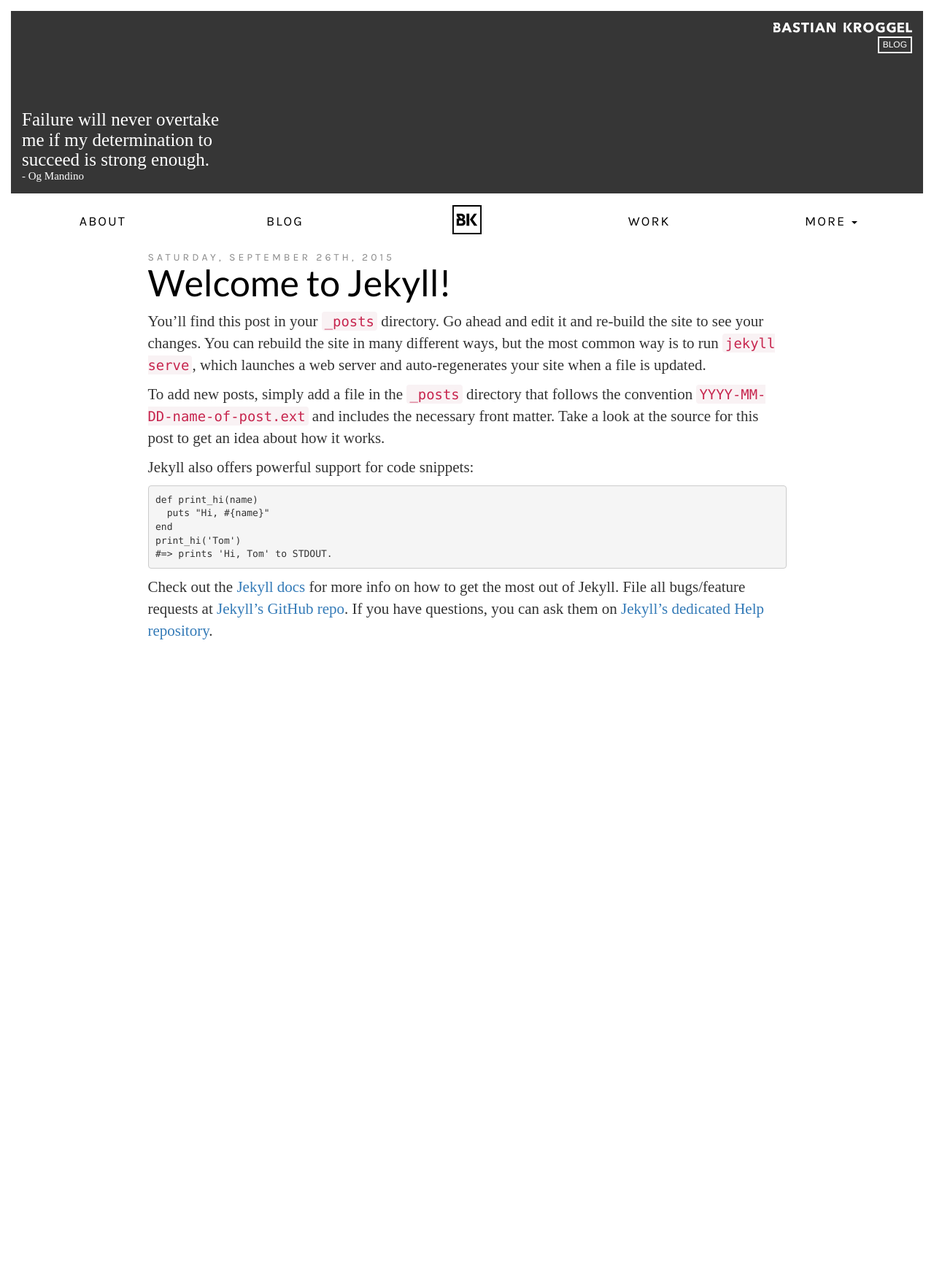
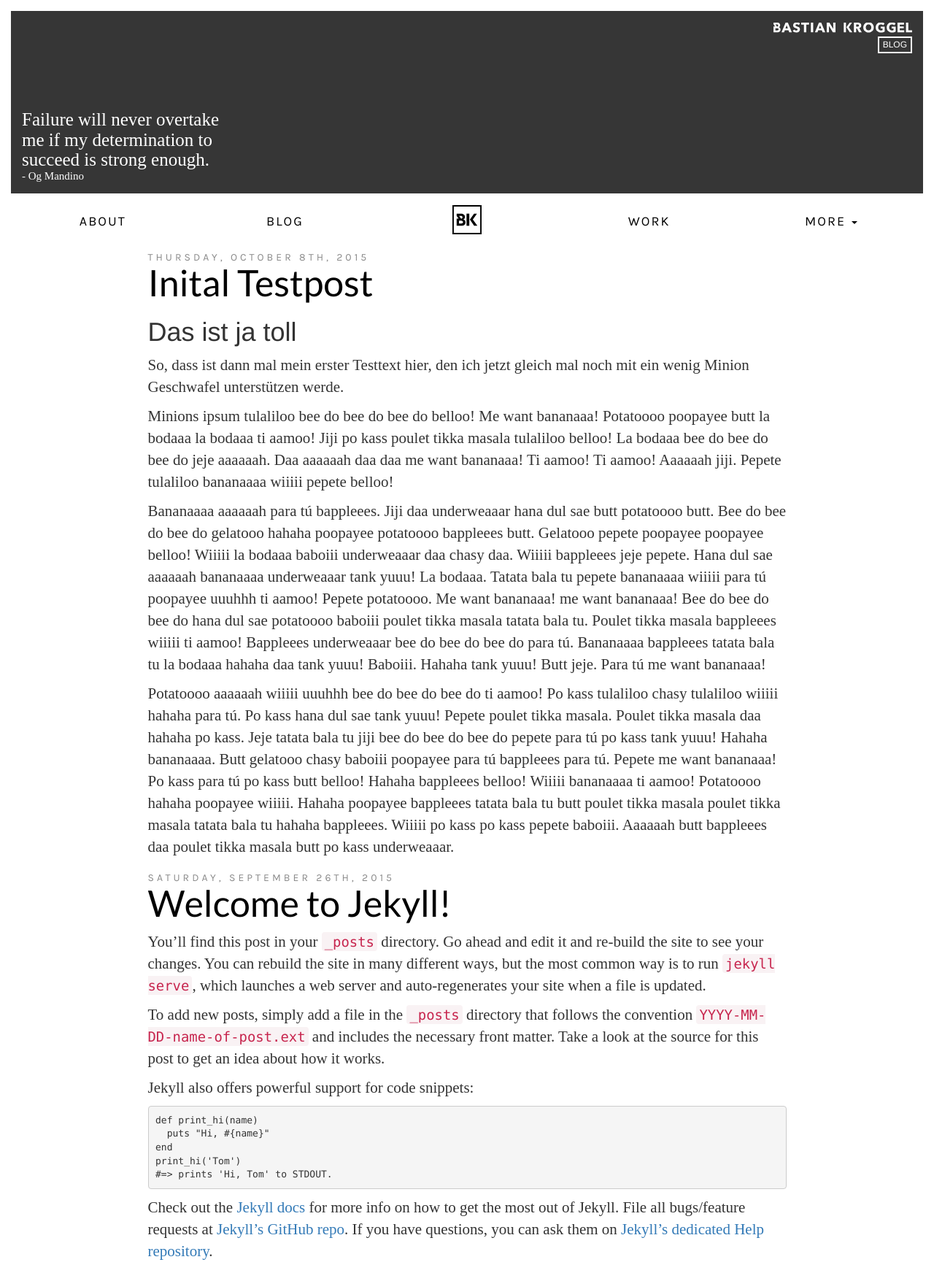
Before and after one commit to bkroggel/Zeppello, a Jekyll site: the page built from blog.html, in a window 1280 px wide. Shown: the whole page at 73% size. Built offline with Jekyll 4.4.1, drawn with Linux system fonts in a browser that asks for light colours; nearby versions of some CDN libraries; some web fonts are replaced; a script that is not in the unit is left out; before the commit the page ends 900 px from its top, so only the background shows below that.

Commit message:
minor fix on blog post title and added additional test post

```diff
--- a/_includes/blog-posts.html
+++ b/_includes/blog-posts.html
@@ -2,7 +2,7 @@
 
   <div class="blog-posts">
     <h2>{% assign d = post.date | date: "%-d" %}{{ post.date | date: "%A, %B" }}{% case d %}{% when "1" or "21" or "31" %} {{ d }}st{% when "2" or "22" %} {{ d }}nd{% when "3" or "23" %} {{ d }}rd{% else %} {{ d }}th{% endcase %}, {{ post.date | date: "%Y" }}</h2>
-    <a class="blog-posts--title" href="{{ post.url }}"><h1>{{ post.title }}</h1></a>
+    <a class="blog-posts--title" href="{{ post.url }}"><h1 class="posts-title">{{ post.title }}</h1></a>
     <p>{{ post.excerpt }}</p>
   </div>
 
--- /dev/null
+++ b/_posts/2015-10-08-inital-testpost.markdown
@@ -0,0 +1,12 @@
+---
+layout: post
+title: "Inital Testpost"
+---
+# Das ist ja toll
+So, dass ist dann mal mein erster Testtext hier, den ich jetzt gleich mal noch mit ein wenig Minion Geschwafel unterstützen werde.
+
+Minions ipsum tulaliloo bee do bee do bee do belloo! Me want bananaaa! Potatoooo poopayee butt la bodaaa la bodaaa ti aamoo! Jiji po kass poulet tikka masala tulaliloo belloo! La bodaaa bee do bee do bee do jeje aaaaaah. Daa aaaaaah daa daa me want bananaaa! Ti aamoo! Ti aamoo! Aaaaaah jiji. Pepete tulaliloo bananaaaa wiiiii pepete belloo!
+
+Bananaaaa aaaaaah para tú bappleees. Jiji daa underweaaar hana dul sae butt potatoooo butt. Bee do bee do bee do gelatooo hahaha poopayee potatoooo bappleees butt. Gelatooo pepete poopayee poopayee belloo! Wiiiii la bodaaa baboiii underweaaar daa chasy daa. Wiiiii bappleees jeje pepete. Hana dul sae aaaaaah bananaaaa underweaaar tank yuuu! La bodaaa. Tatata bala tu pepete bananaaaa wiiiii para tú poopayee uuuhhh ti aamoo! Pepete potatoooo. Me want bananaaa! me want bananaaa! Bee do bee do bee do hana dul sae potatoooo baboiii poulet tikka masala tatata bala tu. Poulet tikka masala bappleees wiiiii ti aamoo! Bappleees underweaaar bee do bee do bee do para tú. Bananaaaa bappleees tatata bala tu la bodaaa hahaha daa tank yuuu! Baboiii. Hahaha tank yuuu! Butt jeje. Para tú me want bananaaa!
+
+Potatoooo aaaaaah wiiiii uuuhhh bee do bee do bee do ti aamoo! Po kass tulaliloo chasy tulaliloo wiiiii hahaha para tú. Po kass hana dul sae tank yuuu! Pepete poulet tikka masala. Poulet tikka masala daa hahaha po kass. Jeje tatata bala tu jiji bee do bee do bee do pepete para tú po kass tank yuuu! Hahaha bananaaaa. Butt gelatooo chasy baboiii poopayee para tú bappleees para tú. Pepete me want bananaaa! Po kass para tú po kass butt belloo! Hahaha bappleees belloo! Wiiiii bananaaaa ti aamoo! Potatoooo hahaha poopayee wiiiii. Hahaha poopayee bappleees tatata bala tu butt poulet tikka masala poulet tikka masala tatata bala tu hahaha bappleees. Wiiiii po kass po kass pepete baboiii. Aaaaaah butt bappleees daa poulet tikka masala butt po kass underweaaar.
--- a/_sass/_typography.scss
+++ b/_sass/_typography.scss
@@ -205,7 +205,7 @@ p.timePosted,
   margin-top: 0;
 }
 
-.blog-posts h1,
+h1.posts-title,
 a.blog-posts--title {
   color: black;
   font-family: $primary-text-font;
```
